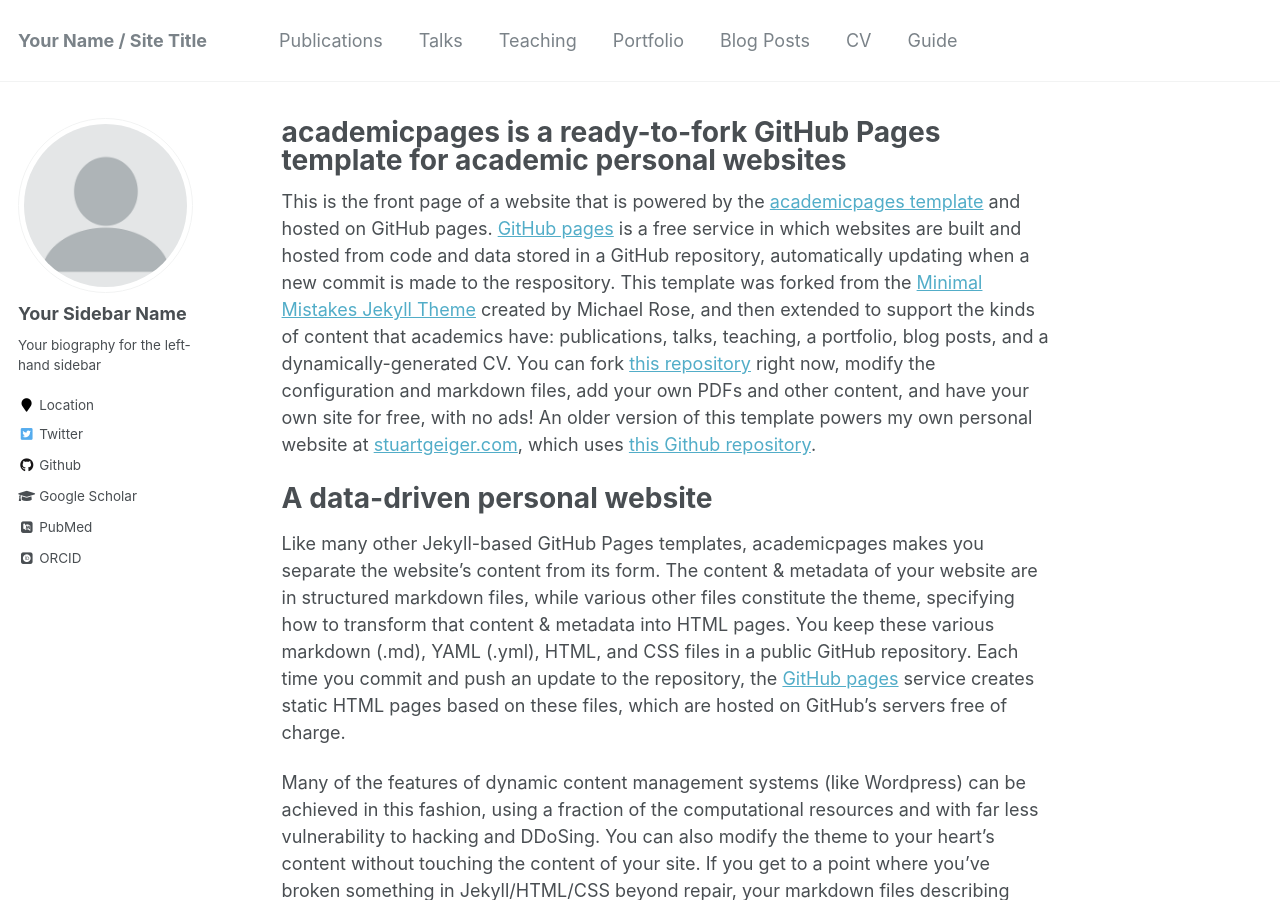
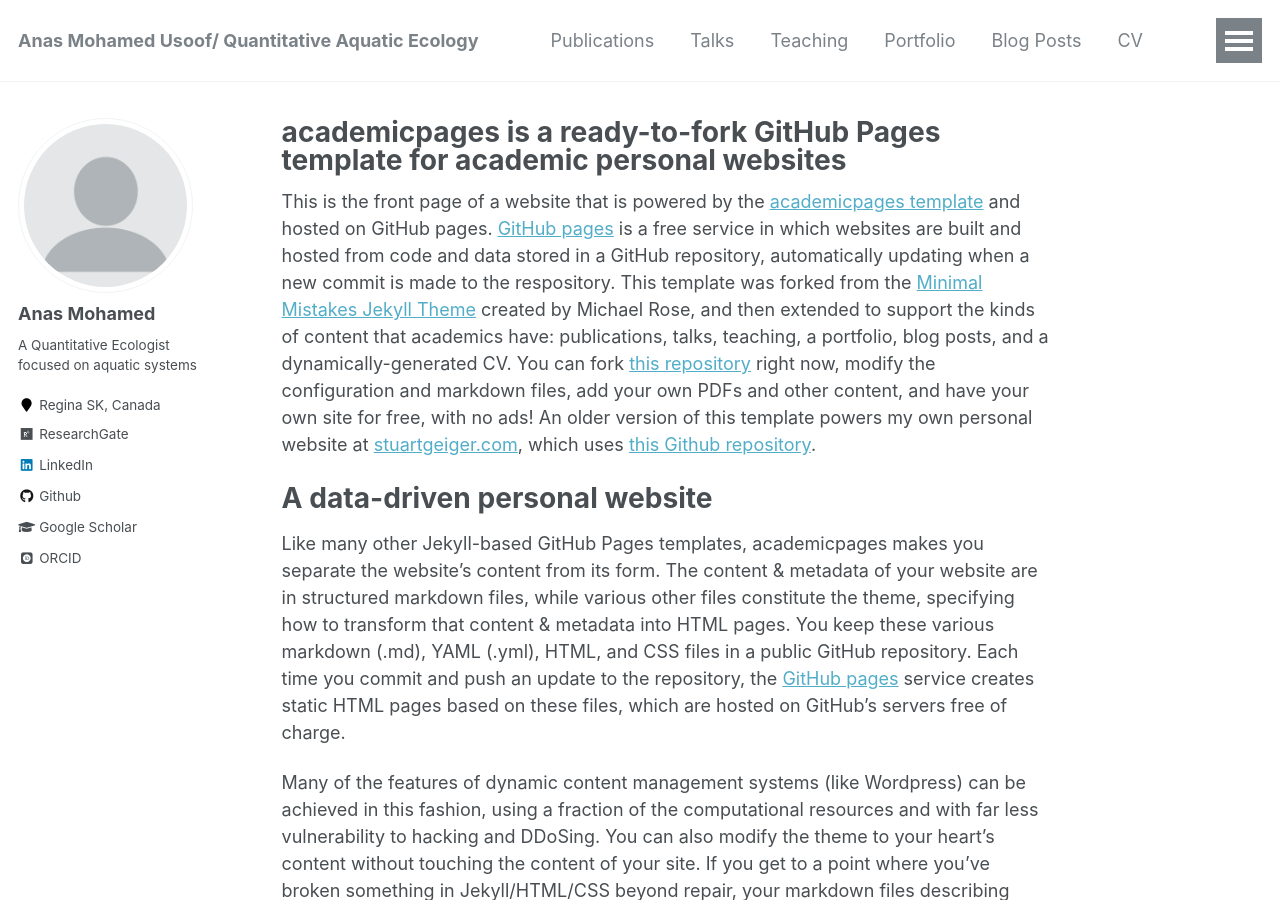
Before and after one commit to AnasMUM/AnasMUM.github.io, a Jekyll site: the page built from _pages/about.md, in a window 1280 px wide and 900 px high. Built offline with Jekyll 4.4.1, drawn with Linux system fonts in a browser that asks for light colours; some web fonts are replaced; some of the changed text lies outside the part shown.

Commit message:
Add persona information to _config.yml

```diff
--- a/_config.yml
+++ b/_config.yml
@@ -7,13 +7,13 @@
 
 # Site Settings
 locale                   : "en-US"
-title                    : "Your Name / Site Title"
+title                    : "Anas Mohamed Usoof/ Quantitative Aquatic Ecology"
 title_separator          : "-"
-name                     : &name "Your Name"
-description              : &description "personal description"
-url                      : https://academicpages.github.io # the base hostname & protocol for your site e.g. "https://mmistakes.github.io"
+name                     : &name "Anas Mohamed"
+description              : &description "A personal website"
+url                      : https://AnasMUM.github.io # the base hostname & protocol for your site e.g. "https://mmistakes.github.io"
 baseurl                  : "" # the subpath of your site, e.g. "/blog"
-repository               : "academicpages/academicpages.github.io"
+repository               : "AnasMUM/AnasMUM.github.io"
 teaser                   :  # filename of teaser fallback teaser image placed in /images/, .e.g. "500x300.png"
 breadcrumbs              : false # true, false (default)
 words_per_minute         : 160
@@ -80,15 +80,15 @@ analytics:
 
 # Site Author
 author:
-  name             : "Your Sidebar Name"
+  name             : "Anas Mohamed"
   avatar           : "profile.png"
-  bio              : "Your biography for the left-hand sidebar"
-  location         : "Location"
+  bio              : "A Quantitative Ecologist focused on aquatic systems"
+  location         : "Regina SK, Canada"
   employer         :
-  pubmed           : "https://www.ncbi.nlm.nih.gov/pubmed/?term=john+snow"
-  googlescholar    : "http://yourfullgooglescholarurl.com"
+  pubmed           : #"https://www.ncbi.nlm.nih.gov/pubmed/?term=john+snow"
+  googlescholar    : "https://scholar.google.ca/citations?user=Mp51pWYAAAAJ&hl=en"
   email            :
-  researchgate     :  # example: "https://www.researchgate.net/profile/yourprofile"
+  researchgate     :  "https://www.researchgate.net/profile/M-U-Mohamed-Anas"
   uri              :
   bitbucket        :
   codepen          :
@@ -96,20 +96,20 @@ author:
   flickr           :
   facebook         :
   foursquare       :
-  github           : "academicpages"
+  github           : "AnasMUM"
   google_plus      :
   keybase          :
   instagram        :
   impactstory      : #"https://profiles.impactstory.org/u/xxxx-xxxx-xxxx-xxxx"
   lastfm           :
-  linkedin         :
-  orcid            : "http://orcid.org/yourorcidurl"
+  linkedin         : "https://www.linkedin.com/in/anas-mohamed-usoof-12749465/"
+  orcid            : "https://orcid.org/0000-0002-8604-3233"
   pinterest        :
   soundcloud       :
   stackoverflow    : # http://stackoverflow.com/users/123456/username
   steam            :
   tumblr           :
-  twitter          : "replacethistwitterhandle"
+  twitter          : #"replacethistwitterhandle"
   vine             :
   weibo            :
   xing             :
```
